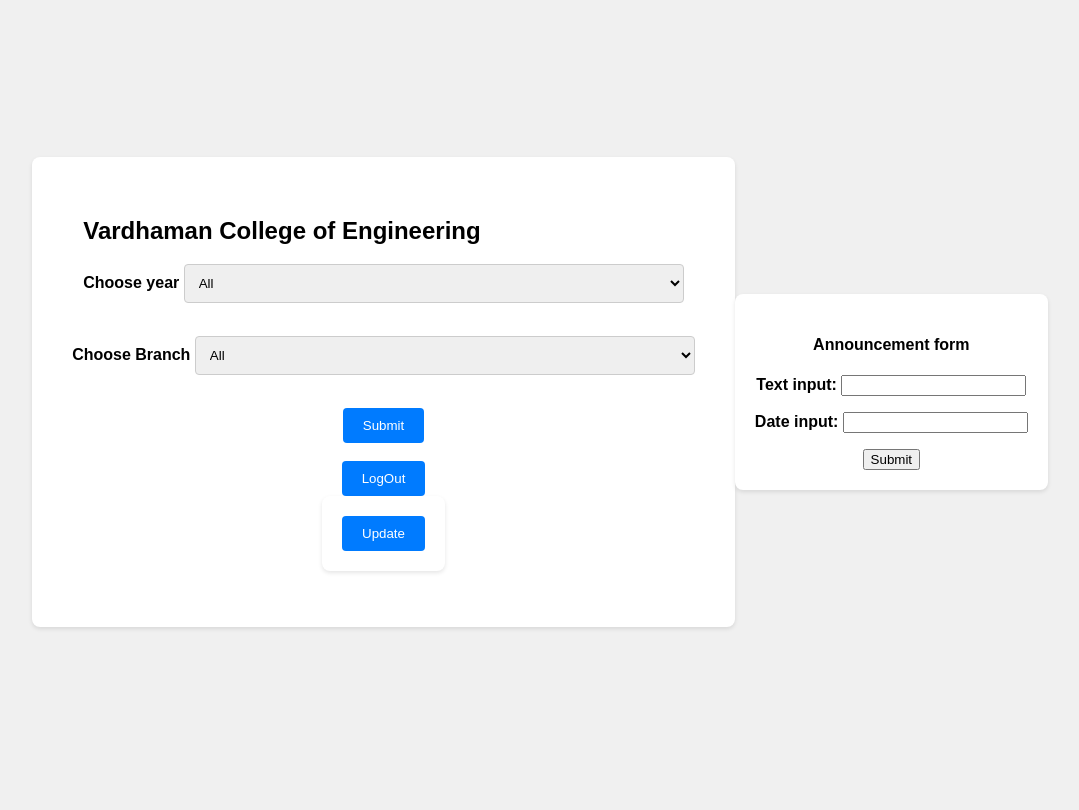
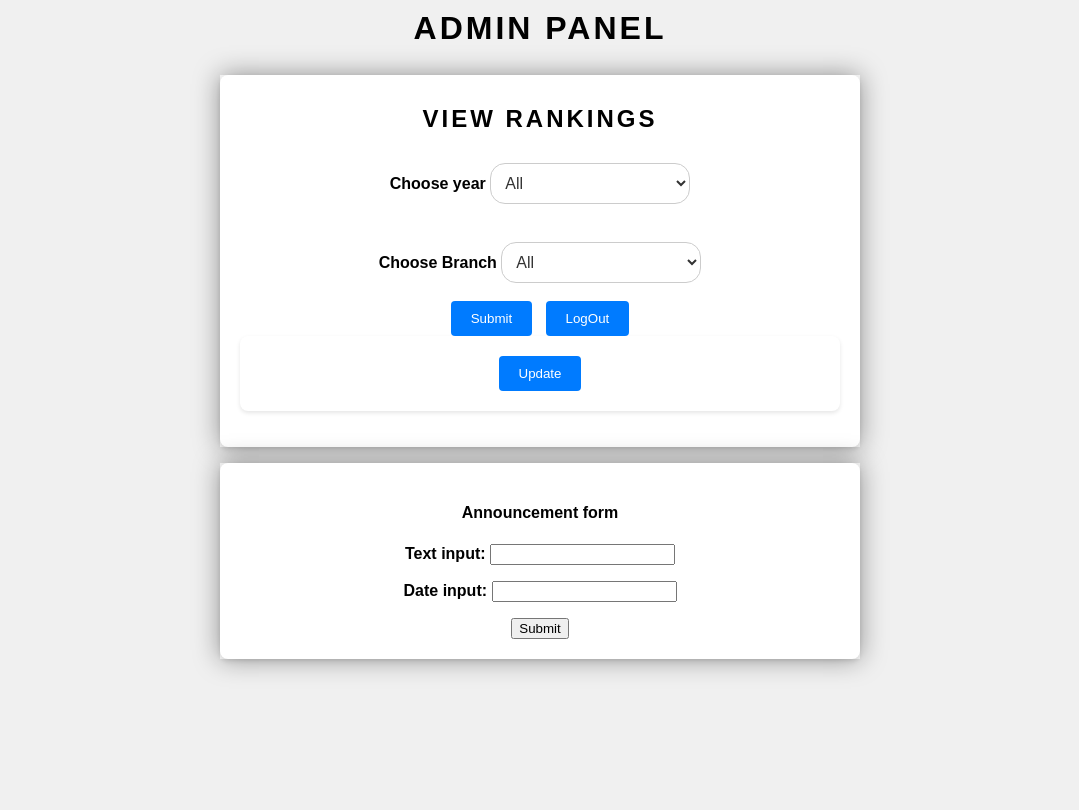
Before and after one commit to SSSM22/test, a Django app: page /admin_panel in a window 1280 px wide. Shown: the whole page, without its empty margins (100-1179 px from the left). Before the commit the page ends 629 px from the top, so only its background shows below. Run offline with Django 4.2, Linux system fonts and the light colour scheme; the visitor is signed in with stand-in values (Sample User, id 1).

Commit message:
panels css update

```diff
--- a/static/css/admin_panel1.css
+++ b/static/css/admin_panel1.css
@@ -2,9 +2,9 @@ body {
   font-family: Arial, sans-serif;
   background-color: #f0f0f0;
   margin: 0;
-  display: flex;
-  justify-content: center;
-  align-items: center;
+
+ /* justify-content: center;
+  align-items: center;*/
   min-height: 100vh;
 }
 
@@ -16,21 +16,27 @@ form {
   text-align: center;
 }
 
-.split {
-  display: flex;
-  flex-direction: column;
-  align-items: center;
-  margin: 20px;
+
+
+h1,
+h2 {
+  margin: 10px 0;
+  text-align: center;
+
+
+    text-decoration: #fff!important;
+    text-transform: uppercase;
+    letter-spacing: 3px;
+
 }
 
-h2 {
-  color: black;
-}
+
 label {
   font-weight: bold;
 }
 .form-group {
-  text-align: left;
+  text-align: center;
+
 }
 select.form-control {
   width: 500px;
@@ -52,6 +58,7 @@ select.form-control {
 .submit:hover {
   background-color: #0056b3;
 }
+
 button {
   background-color: #007bff;
   color: #fff;
@@ -60,3 +67,45 @@ button {
   border-radius: 4px;
   cursor: pointer;
 }
+
+
+.custom-dropdown {
+  padding: 10px;
+  font-size: 16px;
+  border: 1px solid #ccc;
+  border-radius: 15px;
+  background-color: #fff;
+  color: #333;
+  width: 200px;
+  margin-top: 20px;
+
+}
+
+.custom-dropdown option {
+  padding: 10px;
+  font-size: 16px;
+  background-color: #fff; /* Background color of options */
+  color: #333; /* Text color of options */
+}
+
+.custom-dropdown option:hover {
+  background-color: #f2f2f2;
+   /* Background color of options on hover */
+}
+
+
+.view-container{
+  text-align: center;
+  justify-content: center;
+  width: 50%;
+  margin: 0 auto;
+  box-shadow: 0 0px 25px rgba(0,0,0,0.4);
+}
+
+.announcement-container{
+  margin: 0 auto;
+  text-align: center;
+  justify-content: center;
+  width: 50%;
+  box-shadow: 0 0px 25px rgba(0,0,0,0.4);
+}
--- a/static/css/report.css
+++ b/static/css/report.css
@@ -159,7 +159,7 @@ body {
 
 .tablebody thead th {
   color: #ffffff;
-  background: #4FC3A1;
+  background: #2b8a28;
 }
 
 
@@ -188,7 +188,7 @@ body {
   }
 
   .fixed-column:nth-child(2) {
-    left: 80px; /* Adjust as needed */
+    left: 100px; /* Adjust as needed */
   }
 
   .fixed-column:nth-child(3) {
@@ -196,7 +196,7 @@ body {
   }
 
   .fixed-column:nth-child(4) {
-    left: 490px; /* Adjust as needed */
+    left: 493px; /* Adjust as needed */
   }
 
   .fixed-headers th {
--- a/templates/admin_panel1.html
+++ b/templates/admin_panel1.html
@@ -7,14 +7,24 @@
 </head>
 
 <body>
+
+
+  <h1>Admin Panel</h1>
+
+
+<br>
+
+  <div class="view-container">
   <form action="/overview" method="post">
     <div class="split">
+
       <form action="/overview" method="post">
         {% csrf_token %}
         <div class="form-group">
-          <h2>Vardhaman College of Engineering</h2>
+          <h2>View Rankings</h2>
+
           <label for="year">Choose year</label>
-          <select name="year" id="year" class="form-control">
+          <select name="year" id="year" class="custom-dropdown">
             <option value="all">All</option>
             <option value="4">first Year</option>
             <option value="3">Second Year</option>
@@ -23,9 +33,9 @@
           </select>
         </div>
         <br />
-        <div class="form-group">
+        <div class="form-group" >
           <label>Choose Branch</label>
-          <select name="branch" id="branch" class="form-control">
+          <select name="branch" id="branch" class="custom-dropdown">
             <option value="all">All</option>
             <option value="IT">IT</option>
             <option value="CSE">CSE</option>
@@ -52,12 +62,25 @@
       </form>
     </div>
   </form>
+</div>
 
+
+<div class="announcement-container">
   <form action="" method="POST">
     <h4>Announcement form</h4>
     {% csrf_token %} {{form.as_p}}
     <input type="submit" value="Submit" />
   </form>
+</div>
+
+
+
+
+
+
+
+
+
 </body>
 
 </html>
--- a/templates/login.html
+++ b/templates/login.html
@@ -46,7 +46,7 @@
                 <h2 class="card-title text-center mb-4">Log In</h2>
 
 
-                  <div class="form-floating my-3 custom-user-box">
+                  <div class="form-floating my-3">
                     <i class="fas fa-user"></i>
                     <input type="text" class="form-control" name="username" placeholder="username" required>
                     <label for="username" class="form-label">Username</label>
```
Also changed, not shown: static/css/hod_panel.css (+7 -122 lines), templates/hod_panel.html (+39 -17 lines), templates/student_panel.html (+24 -24 lines).
